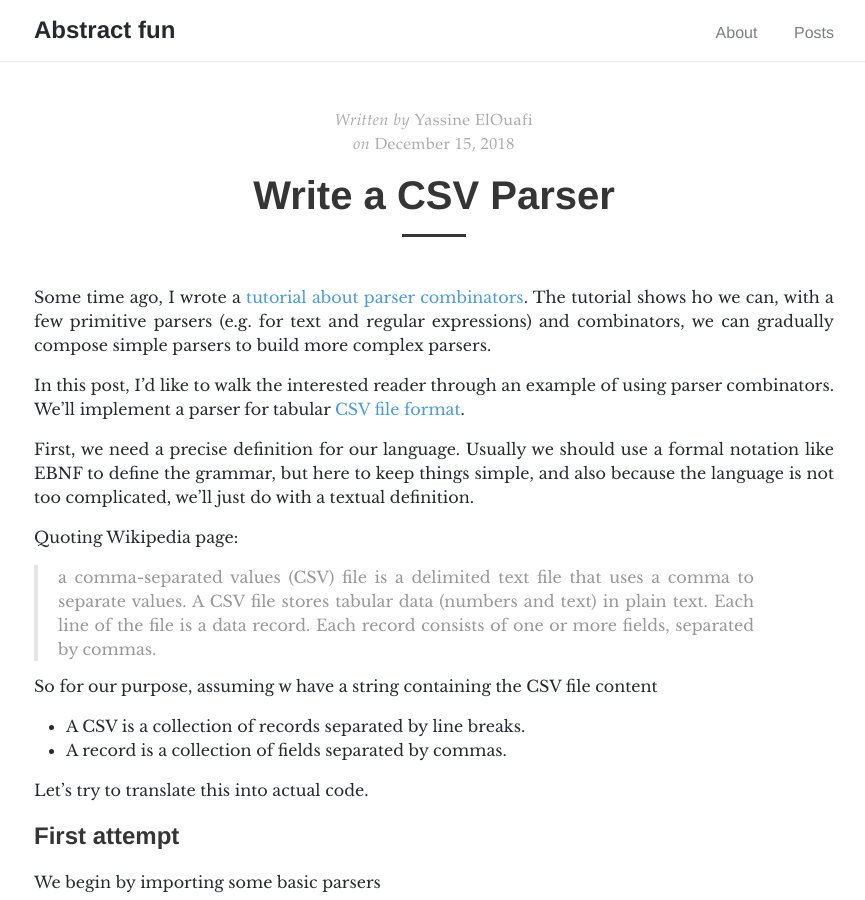
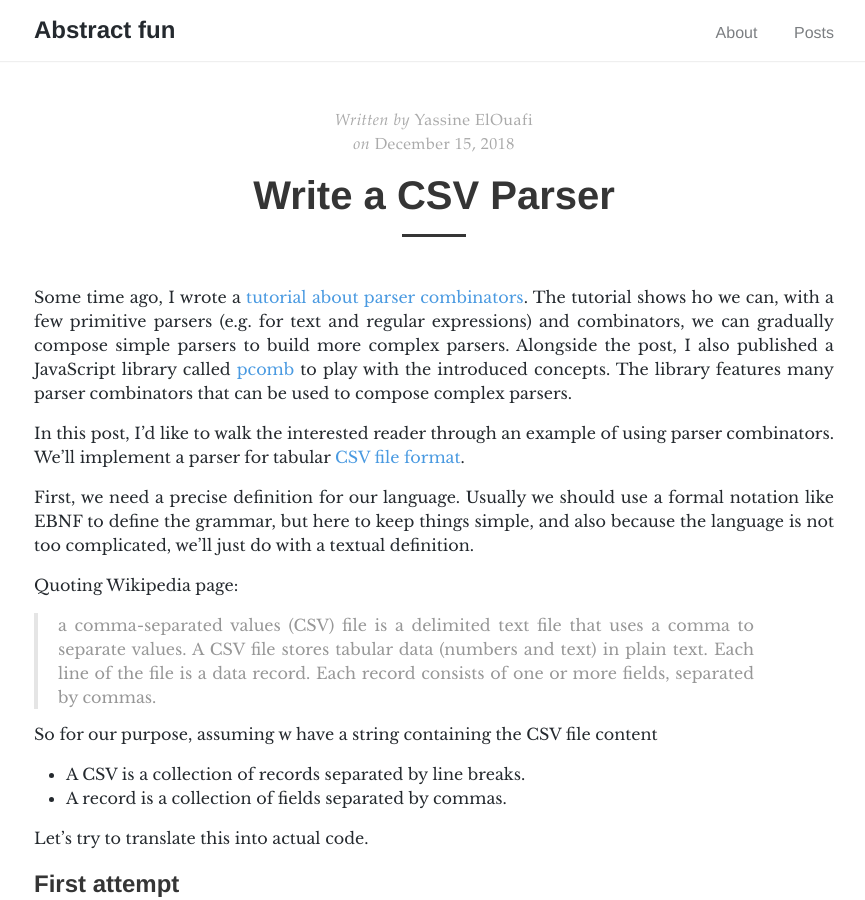
Before and after one commit to fnayre/fnayre.github.io, a Jekyll site: the page built from _posts/2018-12-15-csv-parser.md, in a window 1280 px wide and 900 px high. Shown: the whole window, without its empty margins (206-1071 px from the left). Built offline with Jekyll 4.4.1, drawn with Linux system fonts in a browser that asks for light colours; comment, search, counter and statistics services are not loaded.

Commit message:
new post

```diff
--- a/_posts/2018-12-15-csv-parser.md
+++ b/_posts/2018-12-15-csv-parser.md
@@ -6,7 +6,7 @@ date: 2018-12-15 12:33:27 +0100
 categories: parsers
 ---
 
-Some time ago, I wrote a [tutorial about parser combinators]({{ site.baseurl }}{% post_url 2018-11-19-introduction-to-parser-combinators %}). The tutorial shows ho we can, with a few primitive parsers (e.g. for text and regular expressions) and combinators, we can gradually compose simple parsers to build more complex parsers.
+Some time ago, I wrote a [tutorial about parser combinators]({{ site.baseurl }}{% post_url 2018-11-19-introduction-to-parser-combinators %}). The tutorial shows ho we can, with a few primitive parsers (e.g. for text and regular expressions) and combinators, we can gradually compose simple parsers to build more complex parsers. Alongside the post, I also published a JavaScript library called [pcomb](https://github.com/yelouafi/pcomb) to play with the introduced concepts. The library features many parser combinators that can be used to compose complex parsers.
 
 In this post, I'd like to walk the interested reader through an example of using parser combinators. We'll implement a parser for tabular [CSV file format](https://en.wikipedia.org/wiki/Comma-separated_values).
 
```
